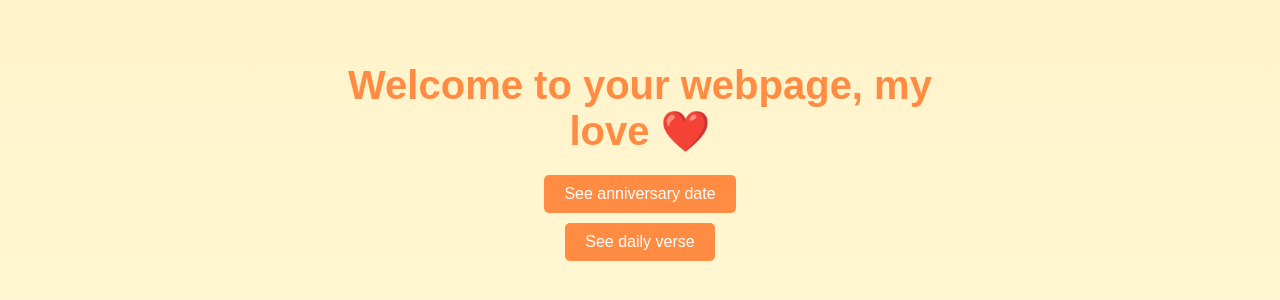
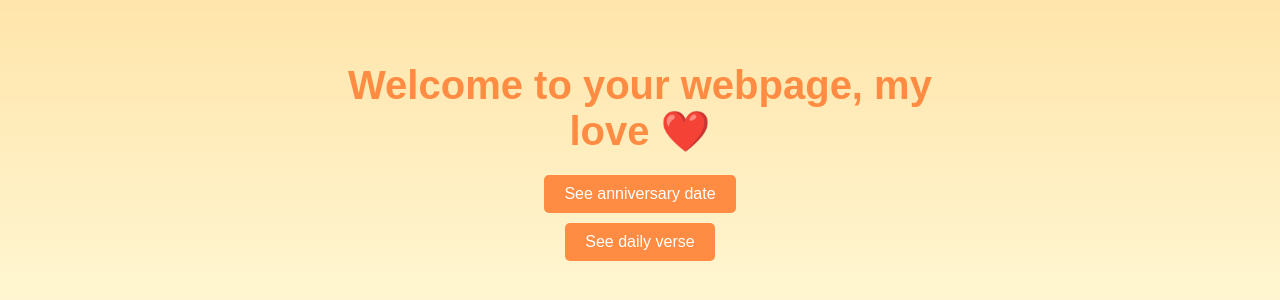
Before and after one commit to YerayCastillo/OnlyForDaniela.github.io, a plain HTML site: page index.html in a window 1280 px wide. Shown: the part 246-546 px from the top of the page. Drawn offline with Linux system fonts and the light colour scheme.

Commit message:
Update styles.css

```diff
--- a/styles.css
+++ b/styles.css
@@ -14,7 +14,7 @@ body, html {
   justify-content: center;
   align-items: center;
   position: relative;
-  background: linear-gradient(to top, rgb(255, 247, 213) 30%, rgb(255, 201, 110) 200%);
+  background: linear-gradient(to top, rgb(255, 247, 213) 30%, rgb(255, 201, 110) 70%);
   background-size: cover;
   background-repeat: no-repeat;
   background-attachment: fixed;
```
